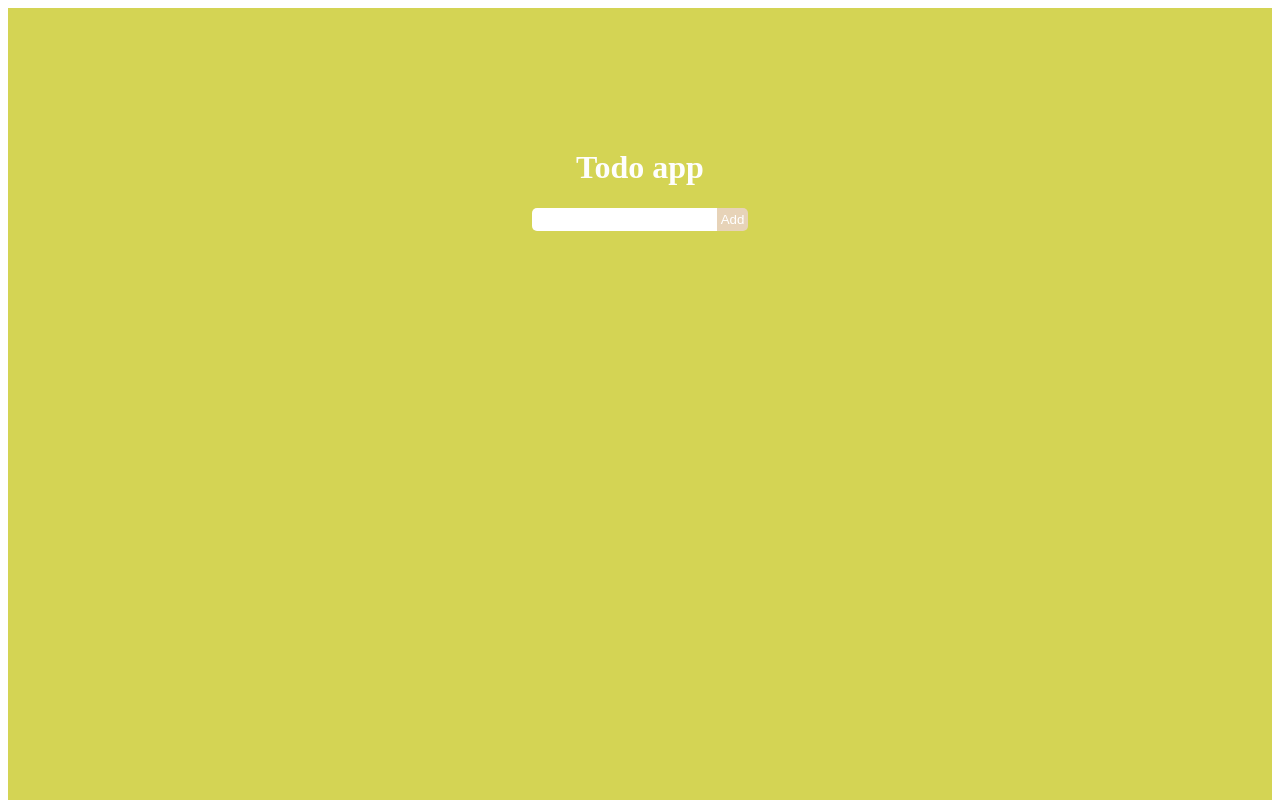
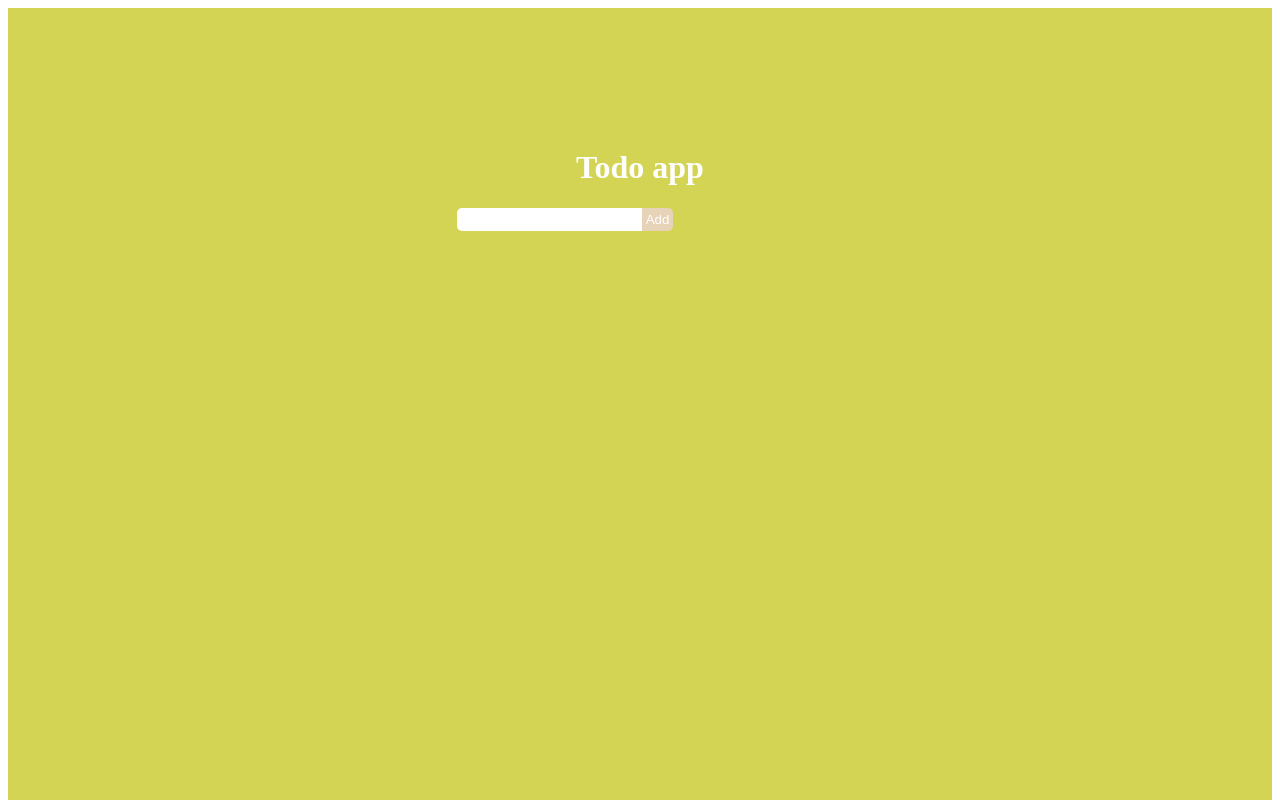
Before and after one commit to ian-afk/react_typescript, a React (Vite) app: page / in a window 1280 px wide. Shown: the top 800 px of the page. Built offline with nearby package versions, Linux system fonts and the light colour scheme.

Commit message:
set width for container div element

```diff
--- a/src/App.module.css
+++ b/src/App.module.css
@@ -7,3 +7,11 @@
   color: #fefefe;
   height: 100vh;
 }
+
+.container > div {
+  width: 550px;
+}
+
+.container div h1 {
+  text-align: center;
+}
--- a/src/App.tsx
+++ b/src/App.tsx
@@ -25,6 +25,7 @@ function App() {
   }
   return (
     <main className={styles.container}>
+      <div>
         <h1>Todo app</h1>
         <TodoForm onAddTodo={addTodo} />
         <TodoList
@@ -32,6 +33,7 @@ function App() {
           onCompletedChange={setCompletedTodo}
           onDeleteTodo={deleteTodo}
         />
+      </div>
     </main>
   );
 }
```
Lines whose indentation alone changed are shown as unchanged.
